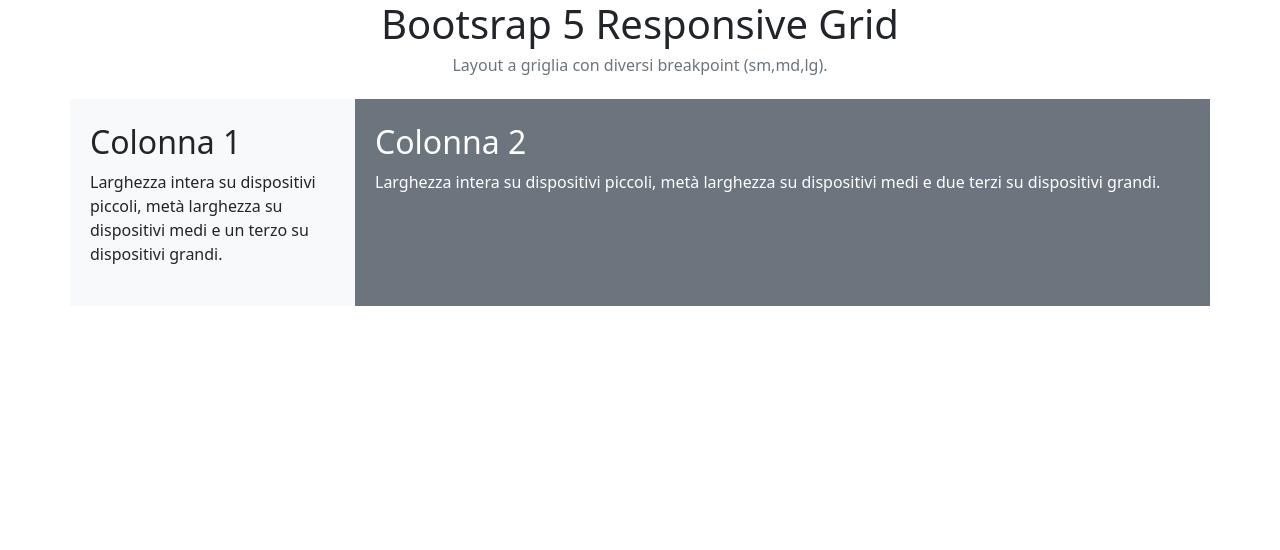
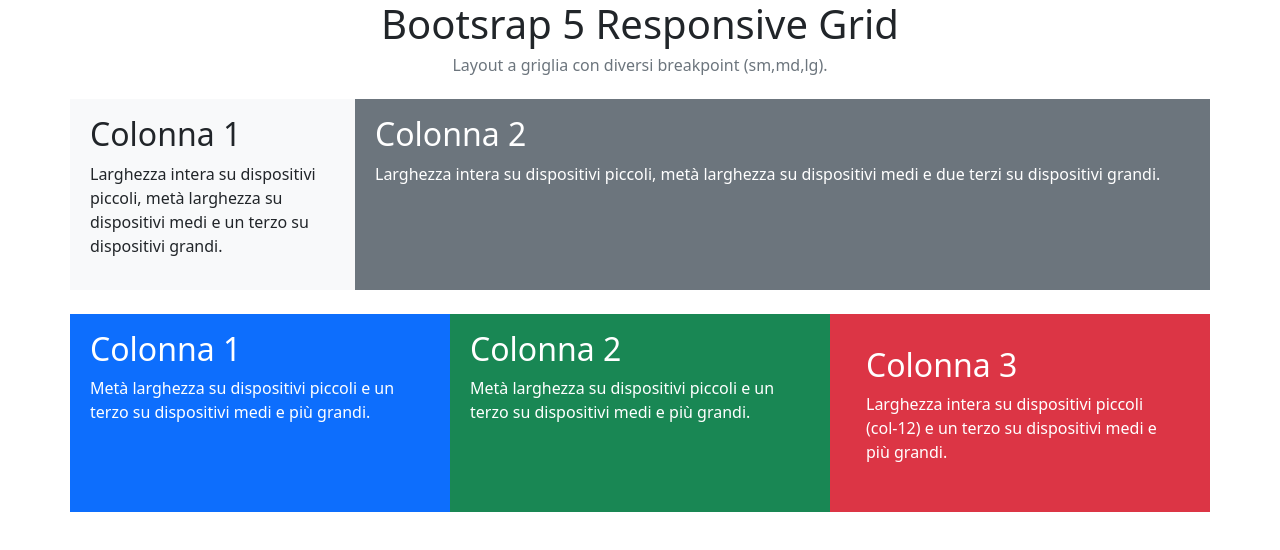
Before and after one commit to imnxtamess/htmlcss-bootstrap-layout, a plain HTML site: page index.html in a window 1280 px wide. Drawn offline with nearby package versions, Linux system fonts and the light colour scheme.

Commit message:
add second row

```diff
--- a/index.html
+++ b/index.html
@@ -19,9 +19,12 @@
           Layout a griglia con diversi breakpoint (sm,md,lg).
         </h6>
       </div>
-      <section class="row mb-3">
+
+      <!-- Finish Header -->
+
+      <section class="row mb-4">
         <div class="col-sm-12 col-md-6 col-lg-3 bg-light">
-          <div class="px-2 py-4">
+          <div class="px-2 py-3">
             <h2>Colonna 1</h2>
             <p>
               Larghezza intera su dispositivi piccoli, metà larghezza su
@@ -30,7 +33,7 @@
           </div>
         </div>
         <div class="col-sm-12 col-md-6 col-lg-9 bg-secondary text-white">
-          <div class="px-2 py-4">
+          <div class="px-2 py-3">
             <h2>Colonna 2</h2>
           <p>
             Larghezza intera su dispositivi piccoli, metà larghezza su
@@ -39,6 +42,42 @@
           </div>
         </div>
       </section>
+
+      <!-- Finish First Row -->
+
+      <section class="row mb-4">
+        <div class="col-sm-6 col-md-4 text-white bg-primary">
+          <div class="px-2 py-3">
+            <h2>Colonna 1</h2>
+            <p>
+              Metà larghezza su dispositivi piccoli e un terzo su dispositivi medi
+              e più grandi.
+            </p>
+          </div>
+        </div>
+        <div class="col-sm-6 col-md-4 text-white bg-success">
+          <div class="px-2 py-3">
+            <h2>Colonna 2</h2>
+            <p>
+            Metà larghezza su dispositivi piccoli e un terzo su dispositivi medi
+            e più grandi.
+          </p>
+          </div>
+
+        </div>
+        <div class="col-sm-12 col-md-4 text-white bg-danger">
+          <div class="m-3">
+            <div class="px-2 py-3">
+              <h2>Colonna 3</h2>
+              <p>
+                Larghezza intera su dispositivi piccoli (col-12) e un terzo su
+                dispositivi medi e più grandi.
+              </p>
+            </div>
+          </div>
+        </div>
+      </section>
+      <!-- Finish Second Row -->
     <script
       src="https://cdn.jsdelivr.net/npm/bootstrap@5.3.3/dist/js/bootstrap.bundle.min.js"
       integrity="sha384-YvpcrYf0tY3lHB60NNkmXc5s9fDVZLESaAA55NDzOxhy9GkcIdslK1eN7N6jIeHz"
```
